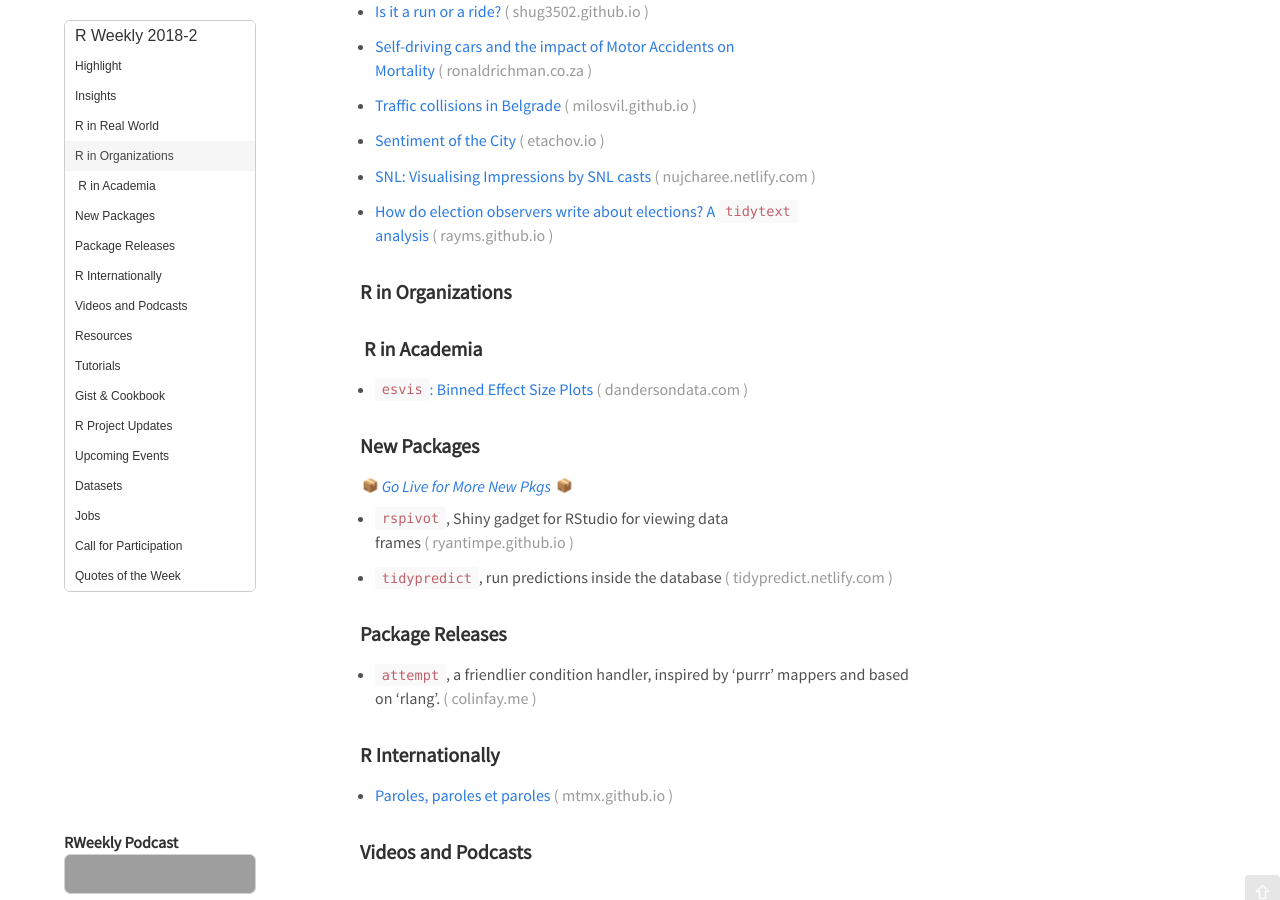
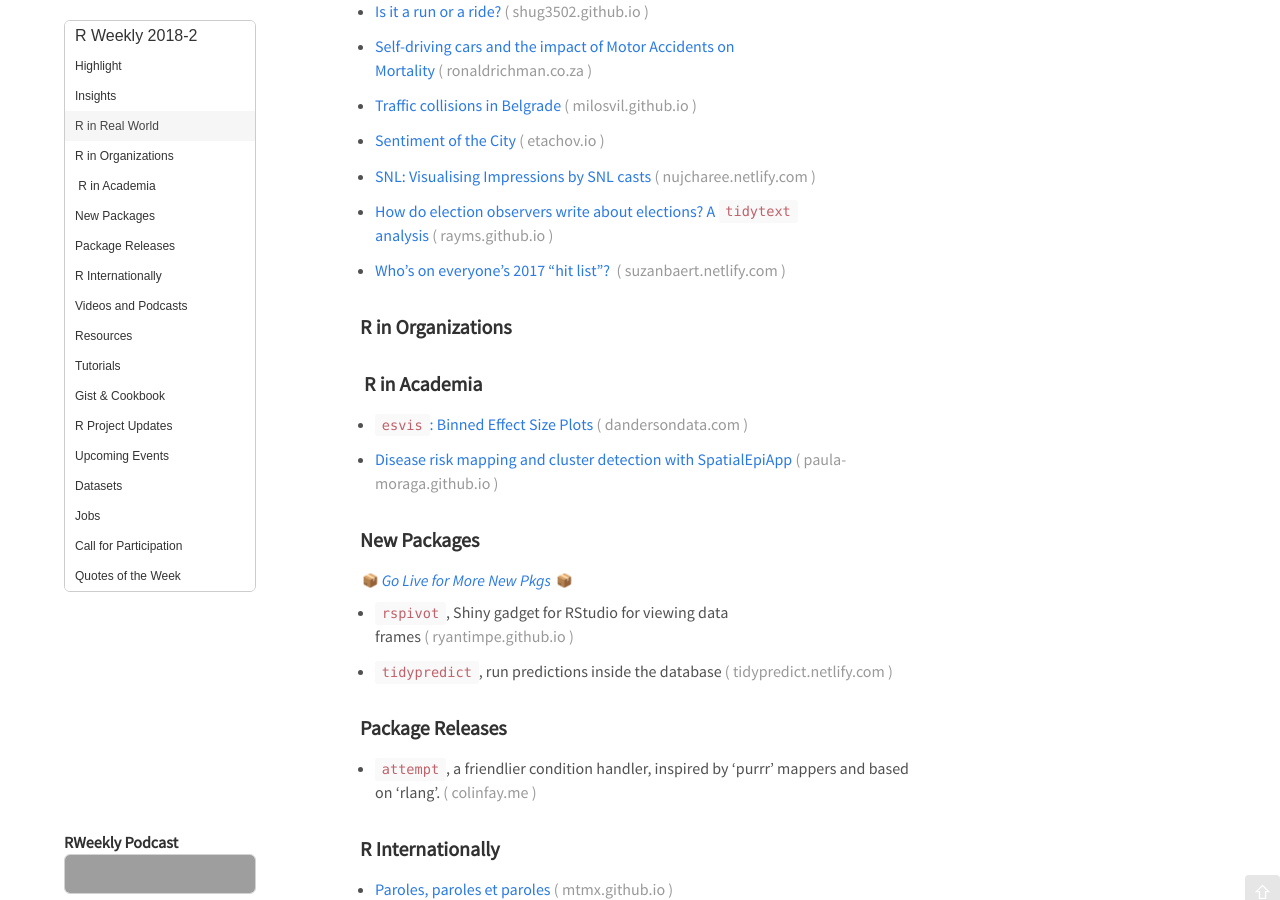
Before and after one commit to rweekly/rweekly.org, a Jekyll site: the page built from draft.md, in a window 1280 px wide and 900 px high, scrolled down 768 px. Built offline with Jekyll 4.4.1, drawn with Linux system fonts in a browser that asks for light colours; emoji names are drawn with the system emoji font; comment, search, counter and statistics services are not loaded; grey boxes are pictures that could not be loaded.

Commit message:
Update draft.md

```diff
--- a/draft.md
+++ b/draft.md
@@ -49,6 +49,8 @@ Release Date: 2018-1-8
 
 + [How do election observers write about elections? A `tidytext` analysis](https://rayms.github.io/2018-01-04-election-observers/)
 
++ [Who's on everyone's 2017 "hit list"? ](https://suzanbaert.netlify.com/2018/01/2017radiohitlist/)
+
 ###  R in Organizations
 
 
@@ -56,6 +58,9 @@ Release Date: 2018-1-8
 ###  R in Academia
 
 + [`esvis`: Binned Effect Size Plots](http://www.dandersondata.com/post/esvis-binned-effect-size-plots/)
+
++ [Disease risk mapping and cluster detection with SpatialEpiApp](https://paula-moraga.github.io/blog/2018/01/04/2018-01-04_spatialepiapp/)
+
 
 ###  New Packages
 
```
